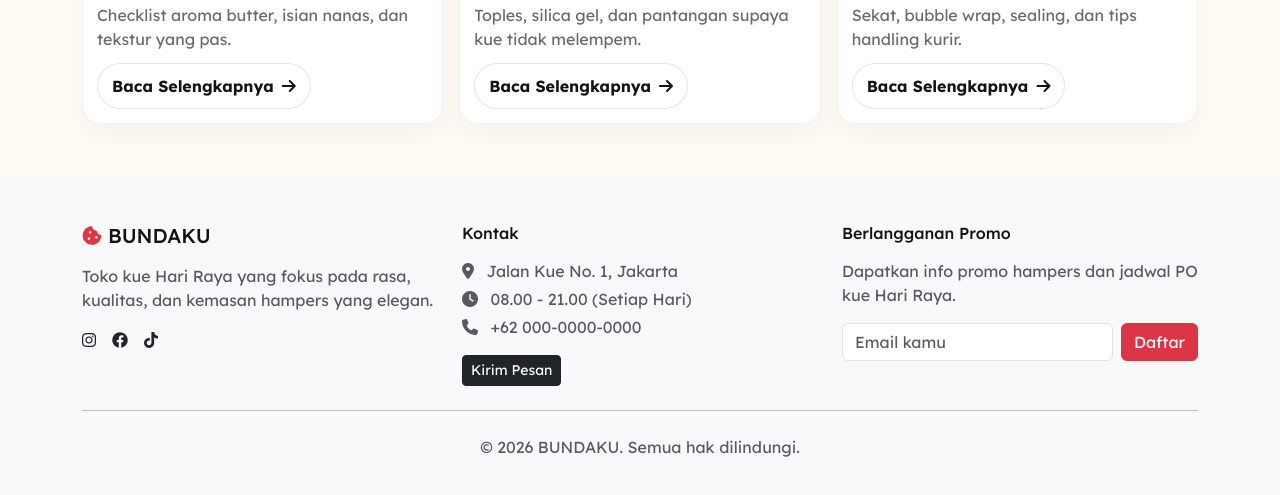
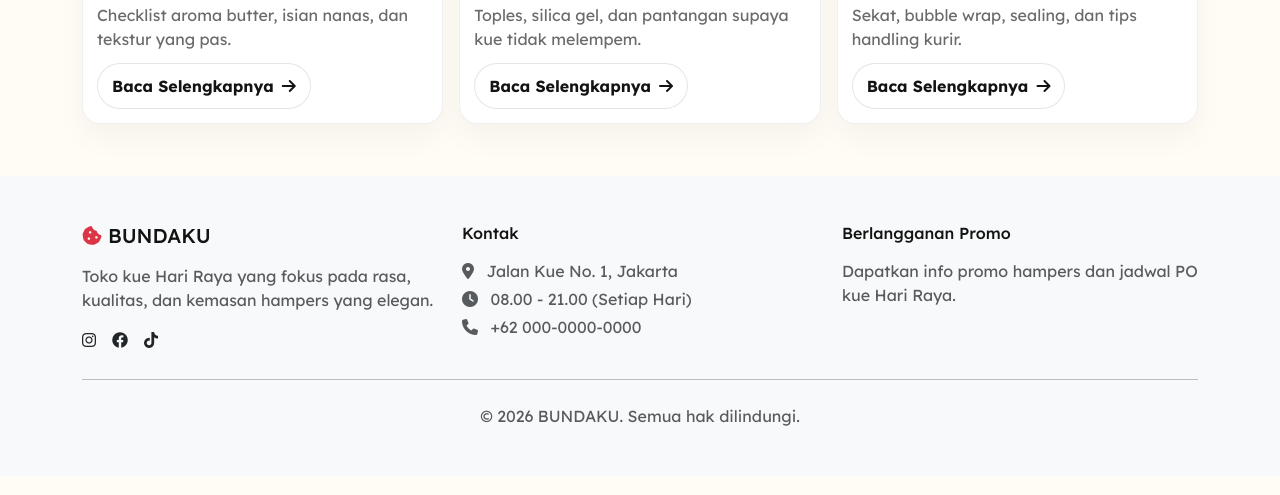
Before and after one commit to affizargmacademy/bundaku, a plain HTML site: page kastengel-enak-gurih-tidak-keras.html in a window 1280 px wide. Shown: the part 4296-4791 px from the top of the page. Drawn offline with nearby package versions, Linux system fonts and the light colour scheme.

Commit message:
Update kastengel-enak-gurih-tidak-keras.html

```diff
--- a/kastengel-enak-gurih-tidak-keras.html
+++ b/kastengel-enak-gurih-tidak-keras.html
@@ -391,15 +391,12 @@
           <p class="text-muted mb-1"><i class="fa-solid fa-location-dot me-2"></i> Jalan Kue No. 1, Jakarta</p>
           <p class="text-muted mb-1"><i class="fa-solid fa-clock me-2"></i> 08.00 - 21.00 (Setiap Hari)</p>
           <p class="text-muted mb-3"><i class="fa-solid fa-phone me-2"></i> +62 000-0000-0000</p>
-          <button class="btn btn-dark btn-sm" data-bs-toggle="modal" data-bs-target="#contactModal">Kirim Pesan</button>
         </div>
 
         <div class="col-md-4">
           <h6 class="mb-3">Berlangganan Promo</h6>
           <p class="text-muted">Dapatkan info promo hampers dan jadwal PO kue Hari Raya.</p>
           <form id="subscribeForm" class="d-flex gap-2">
-            <input type="email" class="form-control" placeholder="Email kamu" required />
-            <button class="btn btn-danger" type="submit">Daftar</button>
           </form>
           <small class="text-muted d-block mt-2" id="subscribeMsg"></small>
         </div>
```
